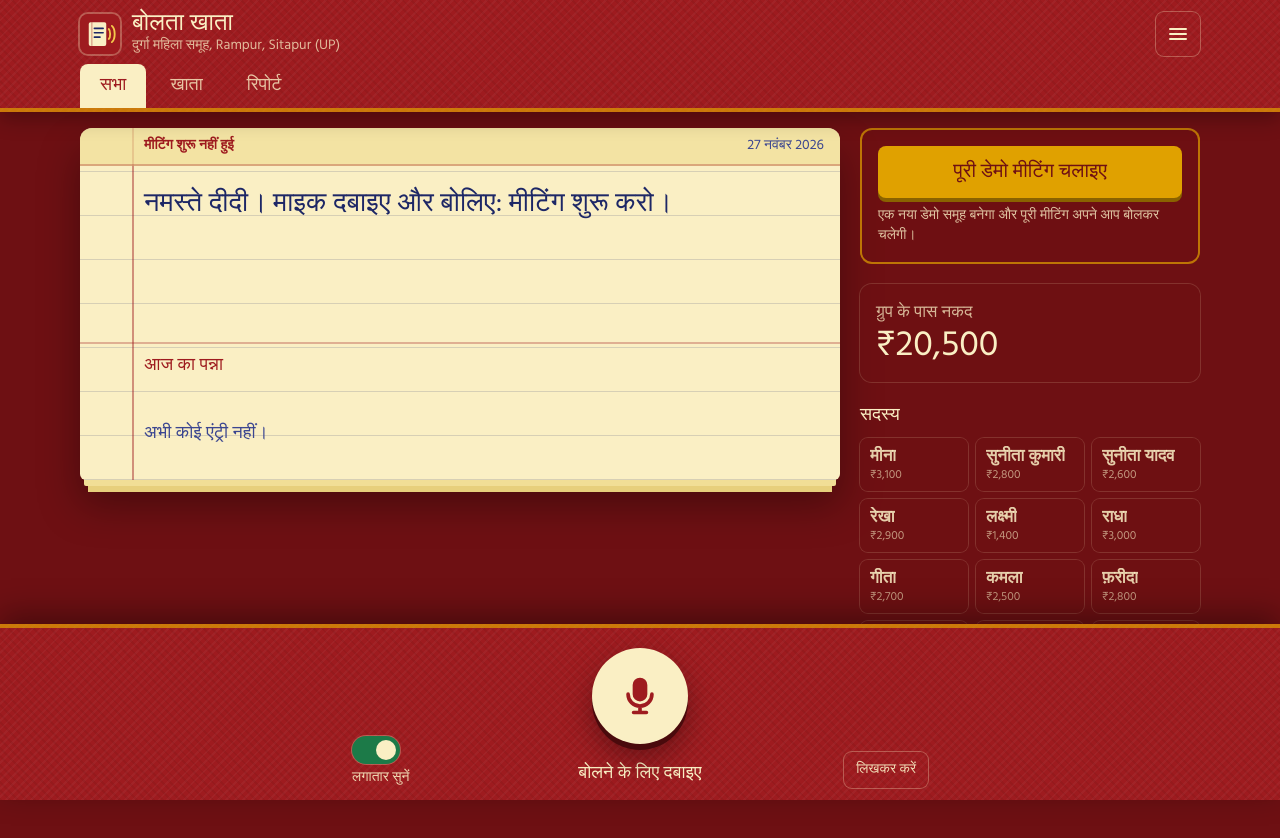
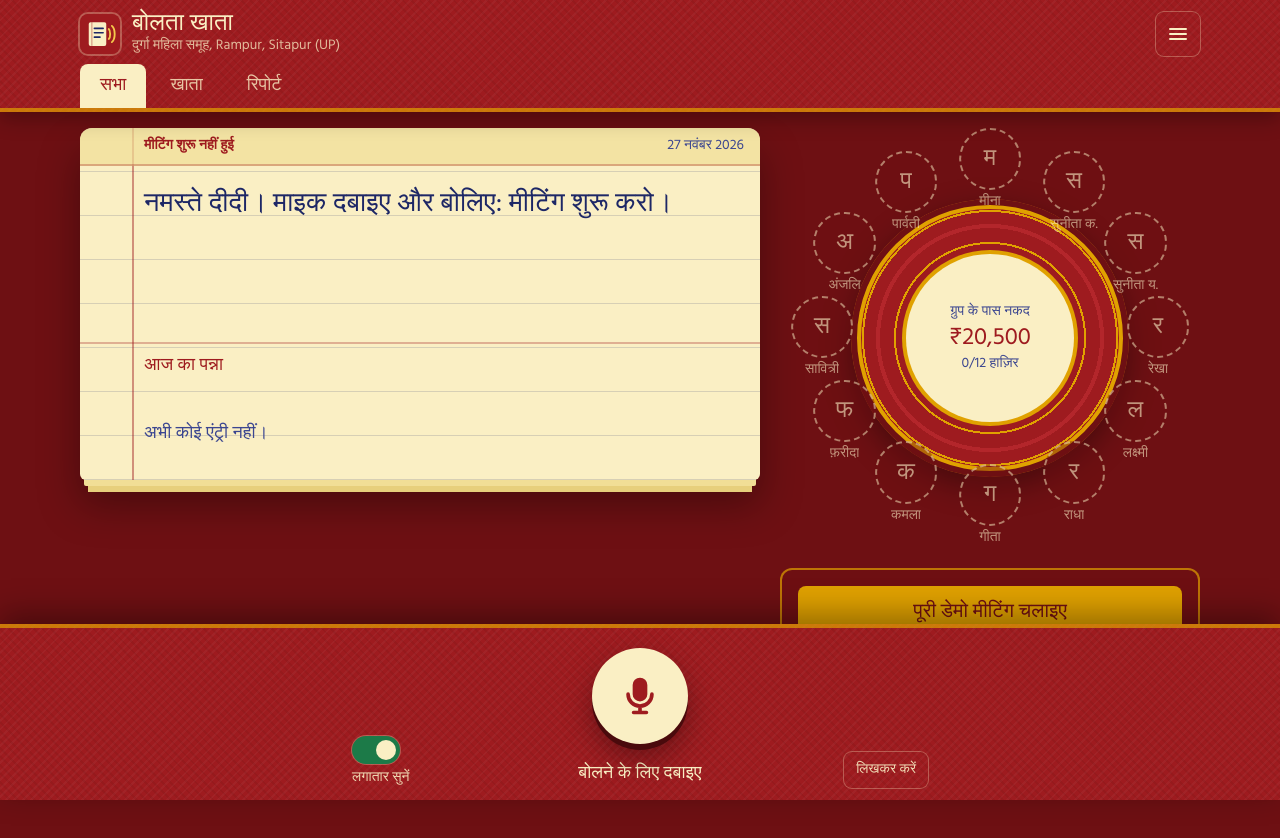
Before and after one commit to skypank-coder/bolta-khata, a React (Vite) app: page / in a window 1280 px wide. Shown: the top 838 px of the page. Built offline with nearby package versions, Linux system fonts and the light colour scheme; a web font is replaced by a local one.

Commit message:
Add the Sabha circle: members seated around a durrie, the speaker glows
Present members fill their seat, absent ones stay dashed, today's
deposits and loans show as coins on each seat, the member being asked
about pulses, and the group's cash sits in the middle. Tapping a seat
says her name.

```diff
--- /dev/null
+++ b/src/components/SabhaCircle.tsx
@@ -0,0 +1,100 @@
+import { memberBalance, type Balances } from '../lib/ledger';
+import { formatRupees } from '../lib/numbers';
+import type { Lang, Member } from '../lib/store';
+
+export interface Today {
+  savings: number;
+  repayment: number;
+  loan: number;
+}
+
+interface Props {
+  members: Member[];
+  lang: Lang;
+  present: Set<string>;
+  today: Record<string, Today>;
+  balances: Balances;
+  /** Whose money is being talked about right now. */
+  speaker: string | null;
+  /** Members the app has asked to choose between ("which Sunita?"). */
+  asked: string[];
+  cashLabel: string;
+  presentLabel: string;
+  disabled: boolean;
+  onTap: (m: Member) => void;
+}
+
+/** The group sitting in a ring on the durrie, the way an SHG meeting actually looks. */
+export function SabhaCircle({ members, lang, present, today, balances, speaker, asked, cashLabel, presentLabel, disabled, onTap }: Props) {
+  const n = Math.max(members.length, 1);
+  const label = (m: Member) => (lang === 'en' ? m.name : m.nameLocal ?? m.name);
+  const firstOf = (m: Member) => label(m).split(' ')[0];
+  const short = (m: Member) =>
+    members.filter((o) => firstOf(o) === firstOf(m)).length > 1 ? `${firstOf(m)} ${label(m).split(' ')[1]?.slice(0, 1) ?? ''}.` : firstOf(m);
+  // Ring radius as a % of the box; more members sit a little further out.
+  const radius = n > 12 ? 43 : 40;
+
+  return (
+    <div className="relative mx-auto aspect-square w-full max-w-[440px]" role="group" aria-label={presentLabel}>
+      {/* The durrie */}
+      <div
+        aria-hidden
+        className="absolute inset-[17%] rounded-full shadow-[inset_0_0_0_6px_#6E1013,inset_0_0_0_10px_#E0A100,0_10px_30px_rgba(0,0,0,.35)]"
+        style={{
+          background:
+            'repeating-radial-gradient(circle at center, #9E1B1F 0 14px, #B3262B 14px 18px, #9E1B1F 18px 30px, #E0A100 30px 32px), #9E1B1F',
+        }}
+      />
+      <div className="absolute inset-[30%] grid place-items-center rounded-full bg-patra text-center shadow-[0_0_0_4px_#E0A100]">
+        <div className="px-2">
+          <p className="text-xs leading-tight text-neel-soft sm:text-sm">{cashLabel}</p>
+          <p className="font-display text-xl leading-tight text-bahi num sm:text-2xl">{formatRupees(balances.groupCash)}</p>
+          <p className="text-xs text-neel-soft num sm:text-sm">{present.size}/{members.length} {presentLabel}</p>
+        </div>
+      </div>
+
+      {members.map((m, i) => {
+        const angle = (i / n) * 2 * Math.PI - Math.PI / 2;
+        const x = 50 + radius * Math.cos(angle);
+        const y = 50 + radius * Math.sin(angle);
+        const here = present.has(m.id);
+        const isSpeaker = speaker === m.id;
+        const isAsked = asked.includes(m.id);
+        const t = today[m.id];
+        const paid = t ? t.savings + t.repayment : 0;
+        const b = memberBalance(balances, m.id);
+        return (
+          <button
+            key={m.id}
+            type="button"
+            disabled={disabled}
+            onClick={() => onTap(m)}
+            title={`${label(m)}: ${formatRupees(b.savings)}${b.loanOutstanding ? `, ${formatRupees(b.loanOutstanding)}` : ''}`}
+            aria-label={`${label(m)}${here ? `, ${presentLabel}` : ''}`}
+            className="group absolute flex w-[19%] flex-col items-center gap-0.5 transition-transform duration-300"
+            style={{ left: `${x}%`, top: `${y}%`, transform: `translate(-50%, -50%) scale(${isSpeaker ? 1.14 : 1})`, zIndex: isSpeaker ? 2 : 1 }}
+          >
+            <span
+              className={`relative grid aspect-square w-[78%] place-items-center rounded-full font-display text-lg transition-all duration-300 sm:text-2xl ${
+                here ? 'bg-patra text-bahi shadow-[0_0_0_3px_#1C7A48,0_4px_0_#4a0a0c]' : 'border-2 border-dashed border-patra/50 bg-bahi-dark/40 text-patra/60'
+              } ${isSpeaker ? 'shadow-[0_0_0_4px_#F5C84B,0_0_22px_8px_rgba(245,200,75,.65)]' : ''} ${isAsked ? 'animate-pulse shadow-[0_0_0_4px_#F5C84B]' : ''}`}
+            >
+              {Array.from(firstOf(m))[0]}
+              {paid > 0 && (
+                <span className="absolute -right-2 -top-1 rounded-full bg-mohar px-1.5 text-[10px] font-semibold leading-5 text-patra num shadow sm:text-xs">
+                  +{formatRupees(paid).replace('₹', '')}
+                </span>
+              )}
+              {t && t.loan > 0 && (
+                <span className="absolute -bottom-1 -right-2 rounded-full bg-haldi px-1.5 text-[10px] font-semibold leading-5 text-bahi-dark num shadow sm:text-xs">
+                  −{formatRupees(t.loan).replace('₹', '')}
+                </span>
+              )}
+            </span>
+            <span className={`max-w-full truncate text-xs leading-tight sm:text-sm ${here ? 'text-patra' : 'text-patra/60'}`}>{short(m)}</span>
+          </button>
+        );
+      })}
+    </div>
+  );
+}
--- a/src/screens/Sabha.tsx
+++ b/src/screens/Sabha.tsx
@@ -1,9 +1,9 @@
 import { useMemo, useState } from 'react';
 import { MicButton } from '../components/MicButton';
 import { RegisterPage } from '../components/RegisterPage';
+import { SabhaCircle, type Today } from '../components/SabhaCircle';
 import { Understood } from '../components/Understood';
-import { memberBalance, meetingTotals } from '../lib/ledger';
-import { formatRupees } from '../lib/numbers';
+import { meetingTotals, reversedIds } from '../lib/ledger';
 import { EXAMPLES } from '../lib/phrases';
 import { UI } from '../lib/ui';
 import type { useBoltaKhata } from '../useBoltaKhata';
@@ -27,18 +27,34 @@ export function Sabha({ app }: { app: App }) {
     [ledger, mstate.meetingId],
   );
 
+  // Money each member brought (or took) today, for the coins on her seat.
+  const todayByMember = useMemo(() => {
+    const reversed = reversedIds(ledger);
+    const out: Record<string, Today> = {};
+    for (const e of today) {
+      if (!e.memberId || reversed.has(e.id)) continue;
+      const t = (out[e.memberId] ??= { savings: 0, repayment: 0, loan: 0 });
+      if (e.type === 'savings') t.savings += e.amount;
+      if (e.type === 'repayment') t.repayment += e.amount;
+      if (e.type === 'loan') t.loan += e.amount;
+    }
+    return out;
+  }, [today, ledger]);
+
   if (!data || !balances) return null;
 
   const name = (id: string) => {
     const m = members.find((x) => x.id === id);
     return m ? (lang === 'en' ? m.name : m.nameLocal ?? m.name) : id;
   };
-  // First name only, unless two members share it ("सुनीता कुमारी" / "सुनीता यादव").
-  const firstOf = (m: (typeof members)[number]) => (lang === 'en' ? m.name : m.nameLocal ?? m.name).split(' ')[0];
-  const shortName = (m: (typeof members)[number]) =>
-    members.filter((o) => firstOf(o) === firstOf(m)).length > 1 ? (lang === 'en' ? m.name : m.nameLocal ?? m.name) : firstOf(m);
   const p = mstate.pending;
   const busy = status === 'thinking';
+  // Whose money is on the table right now: she glows in the circle.
+  const speaker =
+    p?.kind === 'confirm' ? p.drafts[0]?.memberId
+    : p?.kind === 'approveLoan' ? p.draft.memberId
+    : p?.kind === 'needAmount' || p?.kind === 'needType' ? p.memberId
+    : mstate.lastSpeaker;
 
   // Every spoken answer also has a big button, for noisy rooms and for anyone who prefers to tap.
   const actions: Array<{ label: string; say: string; tone: 'yes' | 'no' | 'plain' }> =
@@ -54,7 +70,7 @@ export function Sabha({ app }: { app: App }) {
   const listeningText = status === 'listening' ? interim || '…' : null;
 
   return (
-    <div className="mx-auto grid w-full max-w-6xl gap-5 px-4 pb-48 pt-4 lg:grid-cols-[minmax(0,1fr)_340px]">
+    <div className="mx-auto grid w-full max-w-6xl gap-5 px-4 pb-48 pt-4 lg:grid-cols-[minmax(0,1fr)_420px]">
       <section className="min-w-0">
         {/* What the app just said, and what it heard */}
         <div className="ledger-paper overflow-hidden rounded-t-xl rounded-b-md shadow-[0_10px_0_-4px_#F1DE96,0_20px_0_-8px_#E7CF7C,0_24px_40px_rgba(0,0,0,.35)]">
@@ -114,6 +130,20 @@ export function Sabha({ app }: { app: App }) {
       </section>
 
       <aside className="space-y-5">
+        <SabhaCircle
+          members={members}
+          lang={lang}
+          present={present}
+          today={todayByMember}
+          balances={balances}
+          speaker={speaker}
+          asked={p?.kind === 'pickMember' ? p.options : []}
+          cashLabel={t.cash}
+          presentLabel={t.present}
+          disabled={busy}
+          onTap={(m) => app.say(m.name, lang === 'en' ? m.name : m.nameLocal ?? m.name)}
+        />
+
         <div className="rounded-xl border-2 border-haldi/70 bg-bahi-dark/40 p-4">
           <button
             type="button"
@@ -123,44 +153,6 @@ export function Sabha({ app }: { app: App }) {
             {app.demoPlaying ? t.stopDemo : t.playDemo}
           </button>
           <p className="mt-2 text-sm text-patra/80">{t.playDemoHint}</p>
-        </div>
-
-        <div className="rounded-xl bg-bahi-dark/50 p-4 text-patra ring-1 ring-patra/15">
-          <p className="text-patra/75">{t.cash}</p>
-          <p className="font-display text-4xl num">{formatRupees(balances.groupCash)}</p>
-          {mstate.meetingId && (
-            <p className="mt-1 text-patra/80 num">{present.size}/{members.length} {t.present}</p>
-          )}
-        </div>
-
-        <div>
-          <h2 className="mb-2 font-display text-lg text-patra">{t.members}</h2>
-          <ul className="grid grid-cols-3 gap-2 sm:grid-cols-4 lg:grid-cols-3">
-            {members.map((m) => {
-              const b = memberBalance(balances, m.id);
-              const here = present.has(m.id);
-              const asked = p?.kind === 'pickMember' && p.options.includes(m.id);
-              return (
-                <li key={m.id}>
-                  <button
-                    type="button"
-                    onClick={() => app.say(m.name, lang === 'en' ? m.name : m.nameLocal ?? m.name)}
-                    disabled={busy}
-                    title={`${t.savings} ${formatRupees(b.savings)}, ${t.loanLeft} ${formatRupees(b.loanOutstanding)}`}
-                    className={`flex w-full flex-col items-start rounded-lg px-2.5 py-2 text-left transition ${
-                      here ? 'bg-patra text-neel' : 'bg-bahi-dark/40 text-patra/85 ring-1 ring-patra/15'
-                    } ${asked ? 'ring-4 ring-haldi' : ''}`}
-                  >
-                    <span className="flex w-full items-center justify-between gap-1">
-                      <span className="truncate font-semibold leading-tight">{shortName(m)}</span>
-                      {here && <span aria-label={t.present} className="text-mohar">●</span>}
-                    </span>
-                    <span className={`text-xs num ${here ? 'text-neel-soft' : 'text-patra/60'}`}>{formatRupees(b.savings)}</span>
-                  </button>
-                </li>
-              );
-            })}
-          </ul>
         </div>
 
         <div>
```
